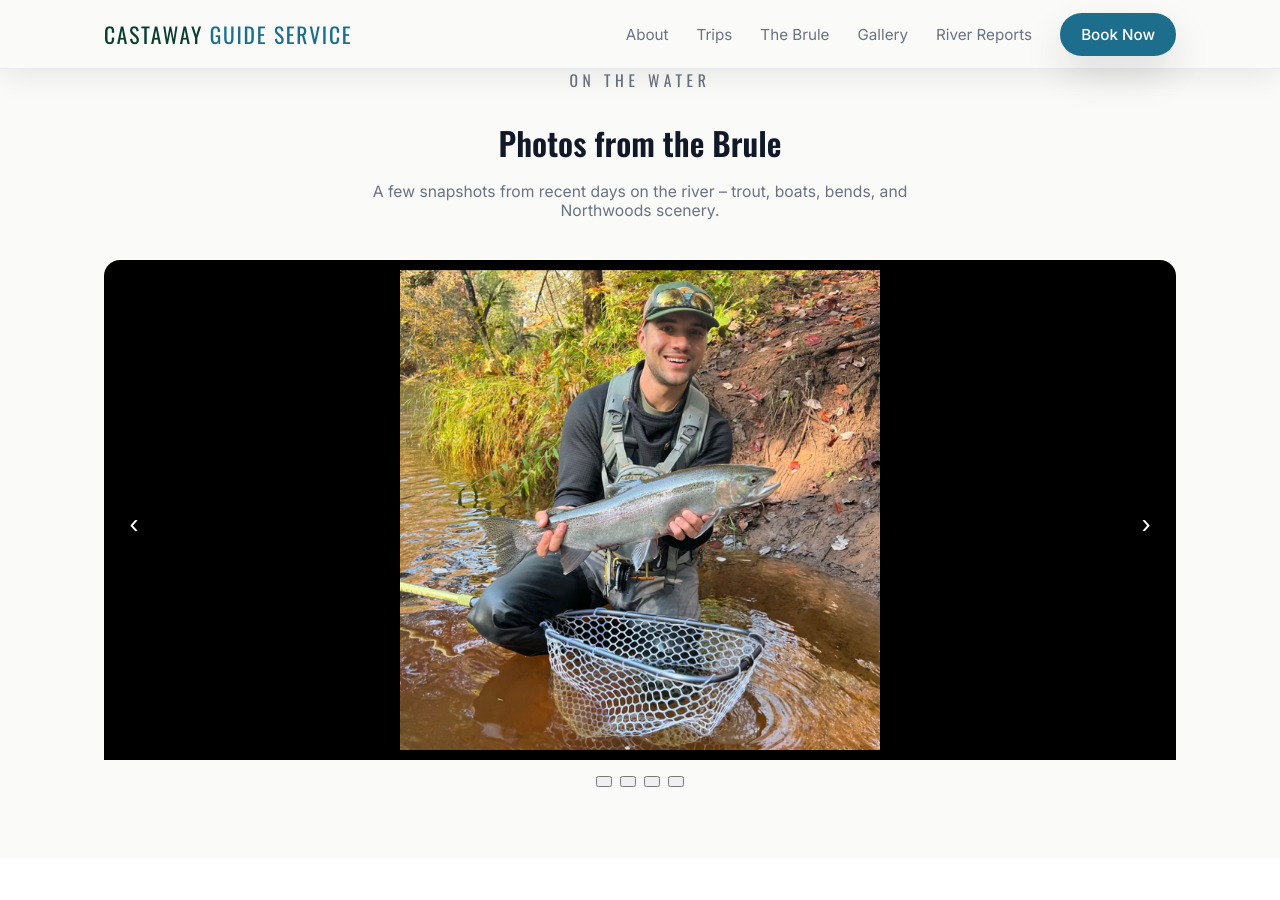
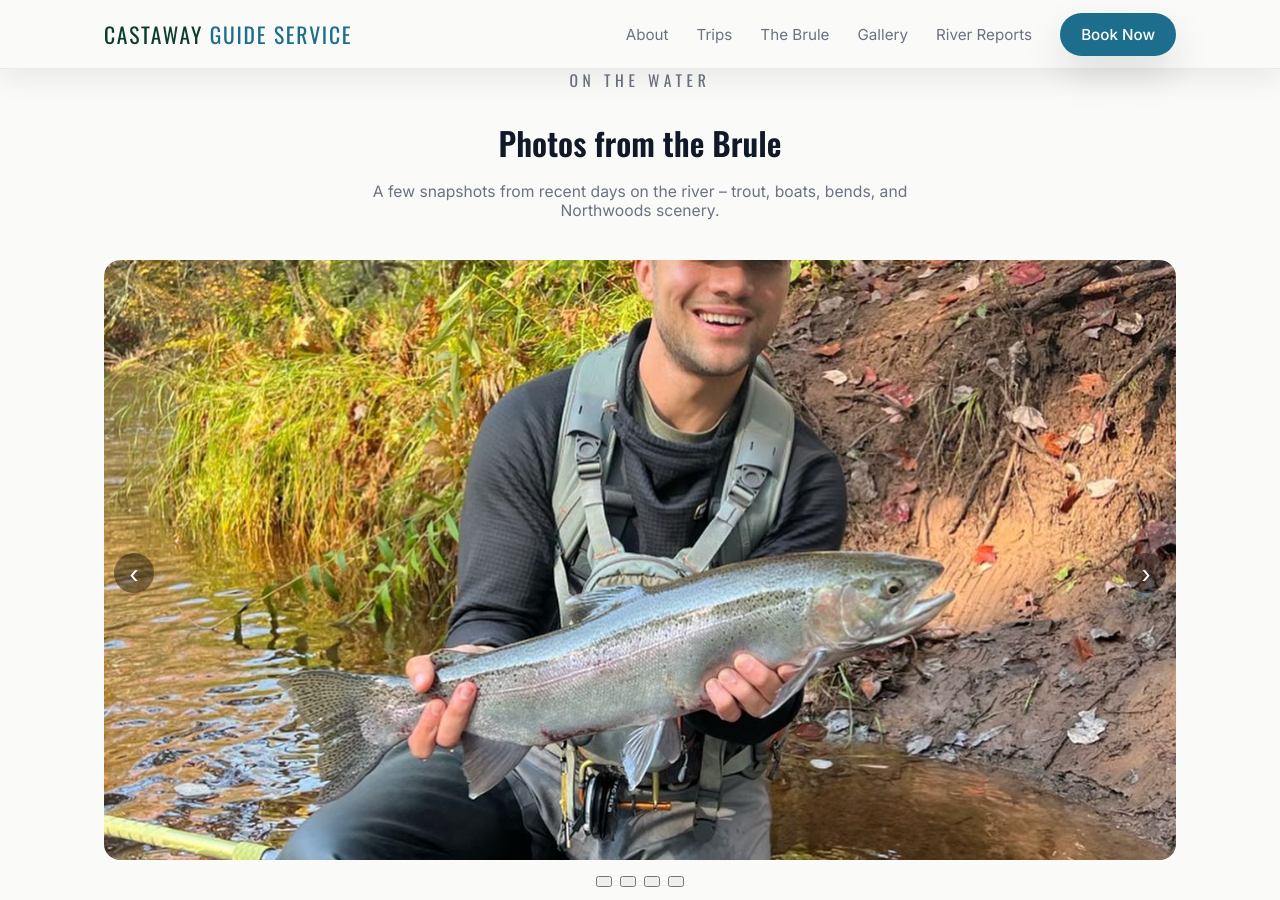
Before and after one commit to adamholden7/CastAwayGuideService, a Jekyll site: the page built from index.md, in a window 1280 px wide and 900 px high, scrolled down 3488 px. Built offline with Jekyll 4.4.1, drawn with Linux system fonts in a browser that asks for light colours.

Commit message:
Update styles.css

```diff
--- a/assets/css/styles.css
+++ b/assets/css/styles.css
@@ -1599,26 +1599,31 @@ a {
   overflow: hidden;
   margin-top: 2rem;
   border-radius: 1rem;
+  background: transparent !important;
 }
 
 .carousel-track {
   display: flex;
   transition: transform 0.5s ease;
+  background: transparent !important;
 }
 
 .carousel-slide {
   min-width: 100%;
-  height: 500px;
-  background: #000;    /* optional letterbox color */
+  height: 600px;       /* or whatever height you want */
+  position: relative;
+  background: transparent !important;   /* ensure no black shows */
 }
 
 .carousel-slide img {
   width: 100%;
   height: 100%;
-  object-fit: contain; /* shows full image */
-  padding: 10px;
+  object-fit: cover;
+  object-position: center 30%;
   border-radius: 1rem;
-}
+  background: transparent !important;   /* for safety */
+}
+
 
 
 @media (max-width: 768px) {
```
